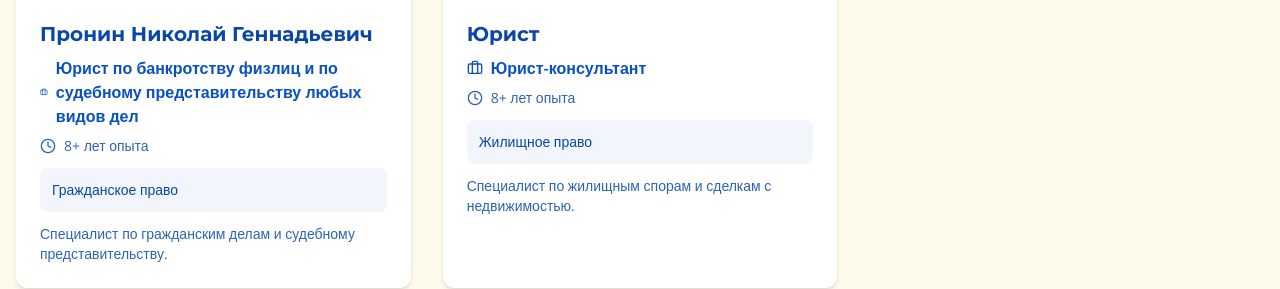
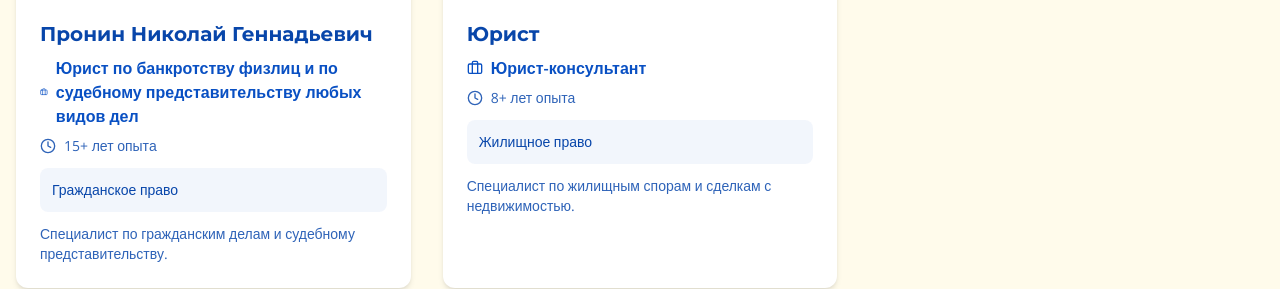
Before and after one commit to pr-poehali-dev/bankruptcy-website-project, a React (Vite) app: page /about in a window 1280 px wide. Shown: the part 1840-2129 px from the top of the page. Built offline with nearby package versions, Linux system fonts and the light colour scheme.

Commit message:
15+ лет опыта

```diff
--- a/src/pages/AboutPage.tsx
+++ b/src/pages/AboutPage.tsx
@@ -32,7 +32,7 @@ const AboutPage = () => {
     {
       name: "Пронин Николай Геннадьевич",
       role: "Юрист по банкротству физлиц и по судебному представительству любых видов дел",
-      experience: "8+ лет опыта",
+      experience: "15+ лет опыта",
       specialization: "Гражданское право",
       description: "Специалист по гражданским делам и судебному представительству.",
       photo: "https://cdn.poehali.dev/projects/46c53743-c789-42c0-baa9-7e4e90f8c24c/bucket/57b7428e-ded9-490e-994e-8c2becc80f52.jpg"
```
